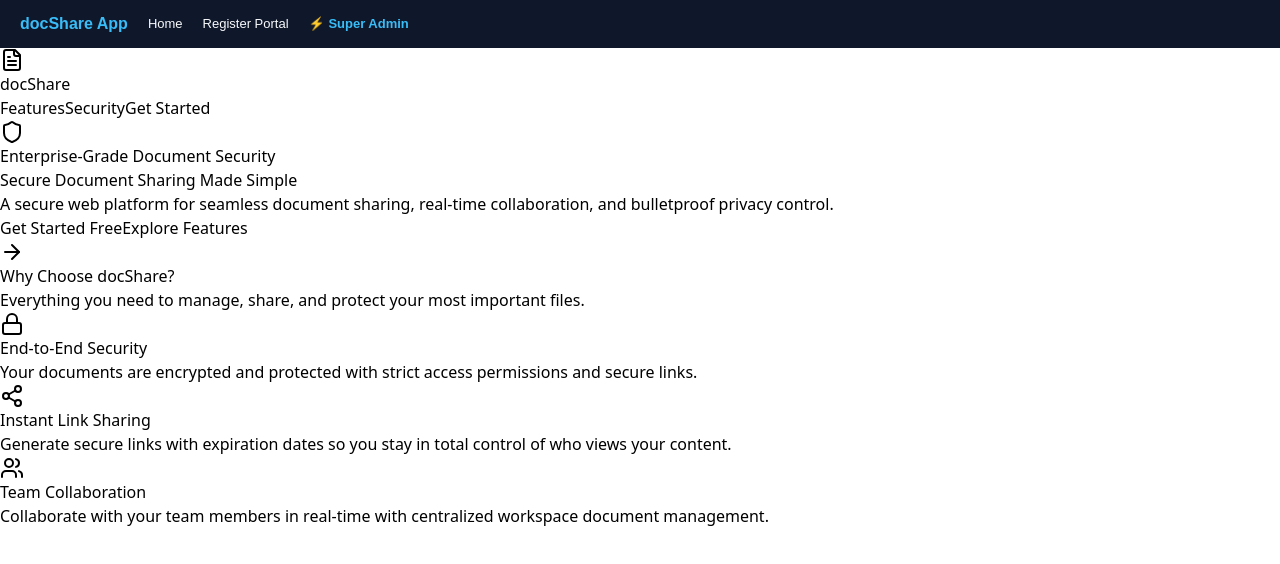
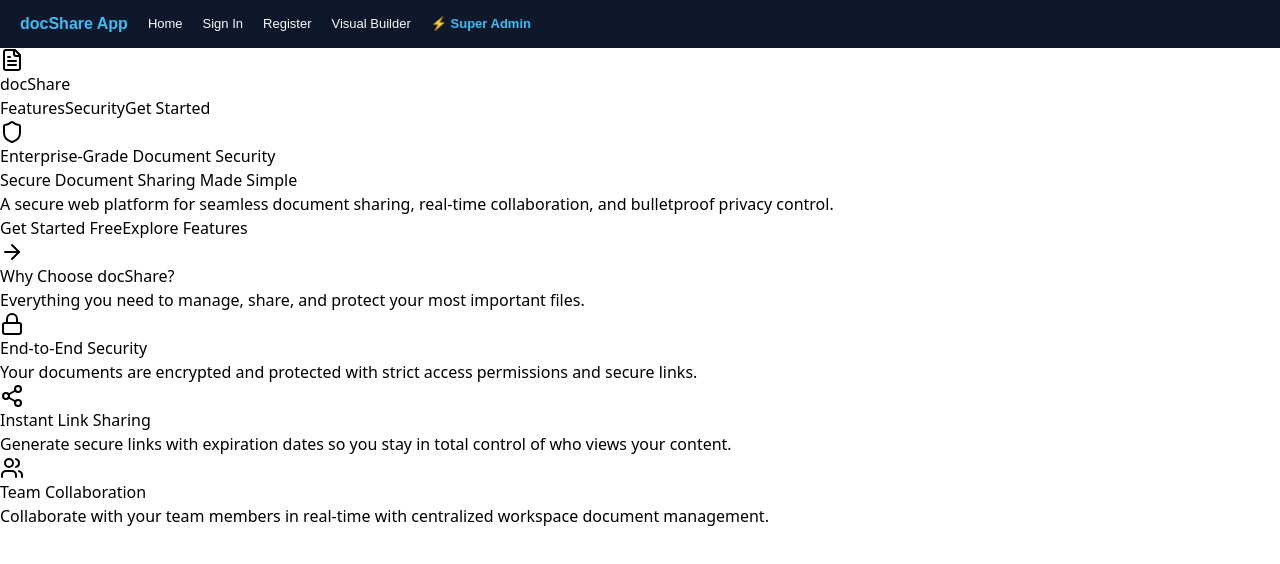
Before and after one commit to henryenterprise/docshare, a React (Vite) app: page / in a window 1280 px wide. Shown: the top 564 px of the page. Built offline with nearby package versions, Linux system fonts and the light colour scheme; no server answers; the HTML template or start-up script is replaced by a standard one.

Commit message:
Add login and visual builder routes to App

```diff
--- a/src/App.tsx
+++ b/src/App.tsx
@@ -1,22 +1,28 @@
 import React from 'react';
 import { BrowserRouter as Router, Routes, Route, Link } from 'react-router-dom';
 import Index from './pages/Index';
+import Login from './pages/Login';
 import Register from './pages/Register';
 import AdminPortal from './pages/Admin';
+import VisualBuilder from './pages/VisualBuilder';
 
 export default function App() {
   return (
     <Router>
-      <nav style={{ background: '#0f172a', padding: '12px 20px', display: 'flex', gap: '20px', alignItems: 'center', fontFamily: 'sans-serif' }}>
+      <nav style={{ background: '#0f172a', padding: '12px 20px', display: 'flex', gap: '20px', alignItems: 'center', fontFamily: 'sans-serif', flexWrap: 'wrap' }}>
         <span style={{ color: '#38bdf8', fontWeight: 'bold' }}>docShare App</span>
         <Link to="/" style={{ color: '#f8fafc', textDecoration: 'none', fontSize: '13px' }}>Home</Link>
-        <Link to="/register" style={{ color: '#f8fafc', textDecoration: 'none', fontSize: '13px' }}>Register Portal</Link>
+        <Link to="/login" style={{ color: '#f8fafc', textDecoration: 'none', fontSize: '13px' }}>Sign In</Link>
+        <Link to="/register" style={{ color: '#f8fafc', textDecoration: 'none', fontSize: '13px' }}>Register</Link>
+        <Link to="/builder" style={{ color: '#f8fafc', textDecoration: 'none', fontSize: '13px' }}>Visual Builder</Link>
         <Link to="/admin" style={{ color: '#38bdf8', textDecoration: 'none', fontSize: '13px', fontWeight: 'bold' }}>⚡ Super Admin</Link>
       </nav>
 
       <Routes>
         <Route path="/" element={<Index />} />
+        <Route path="/login" element={<Login />} />
         <Route path="/register" element={<Register />} />
+        <Route path="/builder" element={<VisualBuilder />} />
         <Route path="/admin" element={<AdminPortal />} />
       </Routes>
     </Router>
```
